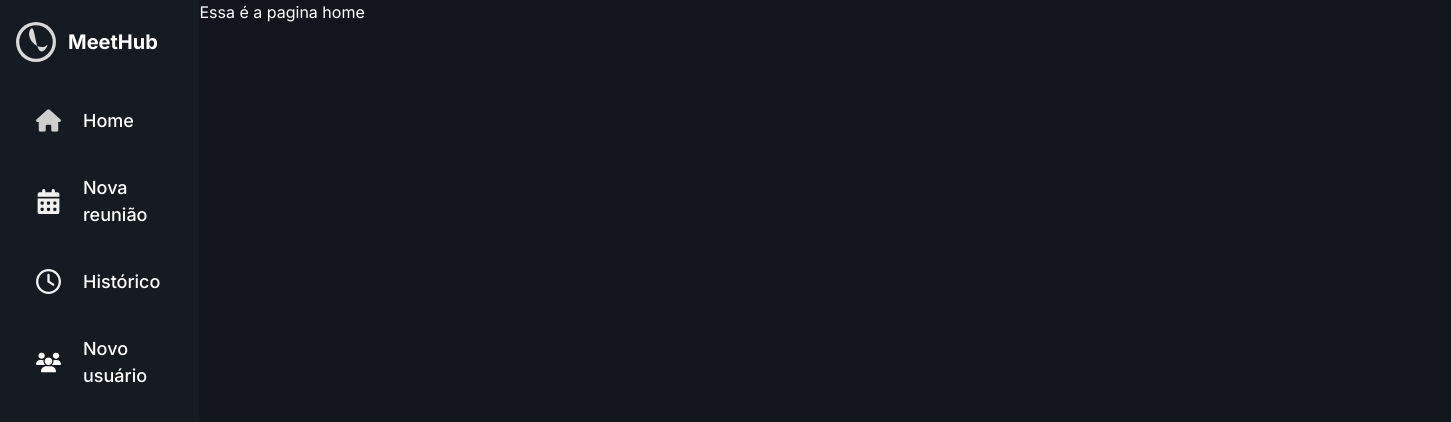
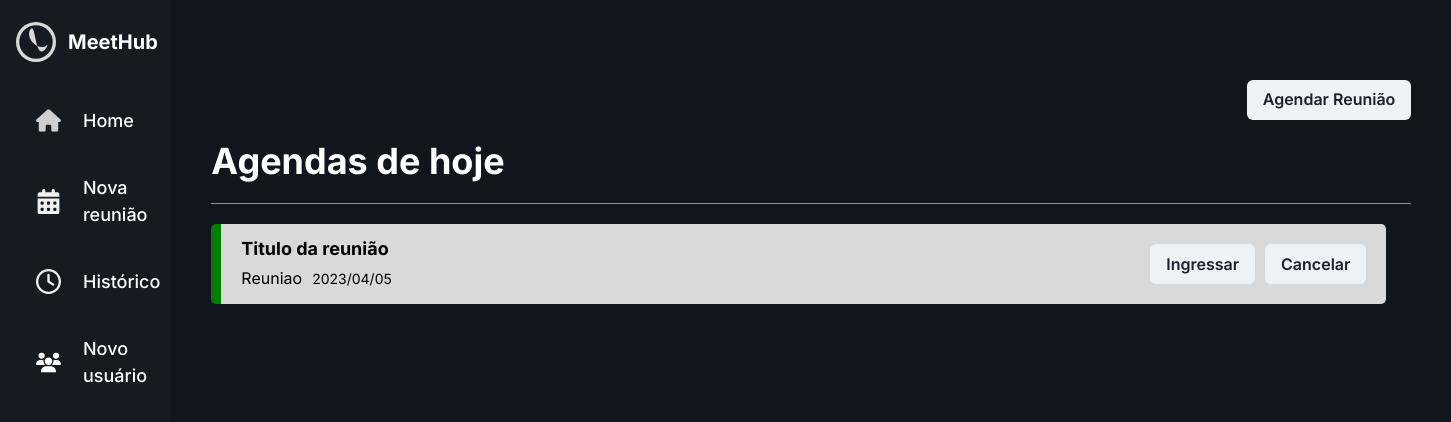
Before and after one commit to apiFatec/API-4-Semestre-SIATT-Frontend, a React (Vite) app in the folder client/: page /home in a window 1280 px wide. Shown: the top 422 px of the page, 1451 px wide, since content can reach past the window. Built offline with nearby package versions, Linux system fonts and the light colour scheme; the HTML template or start-up script is replaced by a standard one.

Commit message:
feat: adiciona tela home

```diff
--- /dev/null
+++ b/client/src/components/CardHome.tsx
@@ -0,0 +1,27 @@
+import React from "react";
+import { Box, Heading, Text, Button } from "@chakra-ui/react";
+import ModalCancelCard from "./ModalCancelCard";
+
+const CardHome = () => {
+  return (
+    <Box>
+    <Box display="flex" justifyContent="space-between" padding="20px" borderRadius="5px" backgroundColor="#D9D9D9" borderLeft="10px solid green" height="80px" marginBottom="10px">
+      <Box color="black" gap="7px" placeSelf="center" display="flex" flexDirection="column">
+        <Heading color="black" as="h1" fontSize="18px">
+          Titulo da reunião
+        </Heading>
+        <Box display="flex" justifyContent="space-between" alignItems="center">
+          <Text paddingRight="10px">Reuniao</Text>
+          <Text fontSize="14px">2023/04/05</Text>
+        </Box>
+      </Box>
+      <Box display="flex" flexDirection="row" gap="10px">
+        <Button>Ingressar</Button>
+        <ModalCancelCard />
+      </Box>
+    </Box>
+  </Box>
+  );
+};
+
+export default CardHome;
--- /dev/null
+++ b/client/src/components/ModalCancelCard.tsx
@@ -0,0 +1,39 @@
+import { Button, Modal, ModalBody, ModalCloseButton, ModalContent, ModalFooter, ModalHeader, ModalOverlay, useDisclosure, Text  } from '@chakra-ui/react'
+import React from 'react'
+import { Divider } from '@chakra-ui/react'
+
+const ModalCancelCard = () => {
+  const { isOpen, onOpen, onClose } = useDisclosure()
+
+  const cancelarReuniao = () => {
+    /* funcao de cancelar reuniao */
+  }
+
+  return (
+    <>
+        <Button onClick={onOpen}>Cancelar</Button>
+
+        <Modal isOpen={isOpen} onClose={onClose}>
+          <ModalOverlay />
+          <ModalContent w="500px" h="200px">
+            <ModalHeader sx={{fontSize: "18px"}} backgroundColor="#823A3A">Cancelar reunião</ModalHeader>
+            <ModalCloseButton />
+
+            <ModalBody alignContent="center" display="flex" flexDirection="column" gap="15px" padding="20px 15px" backgroundColor="#161B22">
+              <Text color="#F0F0F0">Você tem certeza que deseja cancelar a reunião?</Text>
+              <Divider/>
+            </ModalBody>
+
+            <ModalFooter backgroundColor="#161B22">
+              <Button mr={3} onClick={onClose}>
+                Fechar
+              </Button>
+              <Button onClick={cancelarReuniao} color="white" width="40%" backgroundColor="#823A3A" _hover={{backgroundColor: "#3F0A0A"}}>Cancelar Reunião</Button>
+            </ModalFooter>
+          </ModalContent>
+        </Modal>
+      </>
+  )
+}
+
+export default ModalCancelCard
--- a/client/src/pages/Home.tsx
+++ b/client/src/pages/Home.tsx
@@ -1,11 +1,19 @@
-import { Box, Text } from '@chakra-ui/react'
+import { Box, Button, Divider, Grid, Heading, Text } from '@chakra-ui/react'
 import React from 'react'
+import CardHome from '../components/CardHome'
 
 const Home = () => {
   return (
-    <Box display="grid" width="100vw">
-      <Text>Essa é a pagina home</Text>
-    </Box>
+    <Grid padding="5em" placeContent="start center" width="100vw">
+      <Box display="grid" gap="20px" w="1200px">
+        <Button justifySelf="end">Agendar Reunião</Button>
+        <Heading as="h1">Agendas de hoje</Heading>
+        <Divider />
+        <Box display="flex" flexDirection="column" gap="25px" h="400px" overflow="auto" paddingRight="25px">
+        <CardHome/>
+        </Box>
+      </Box>
+    </Grid>
   )
 }
 
```
